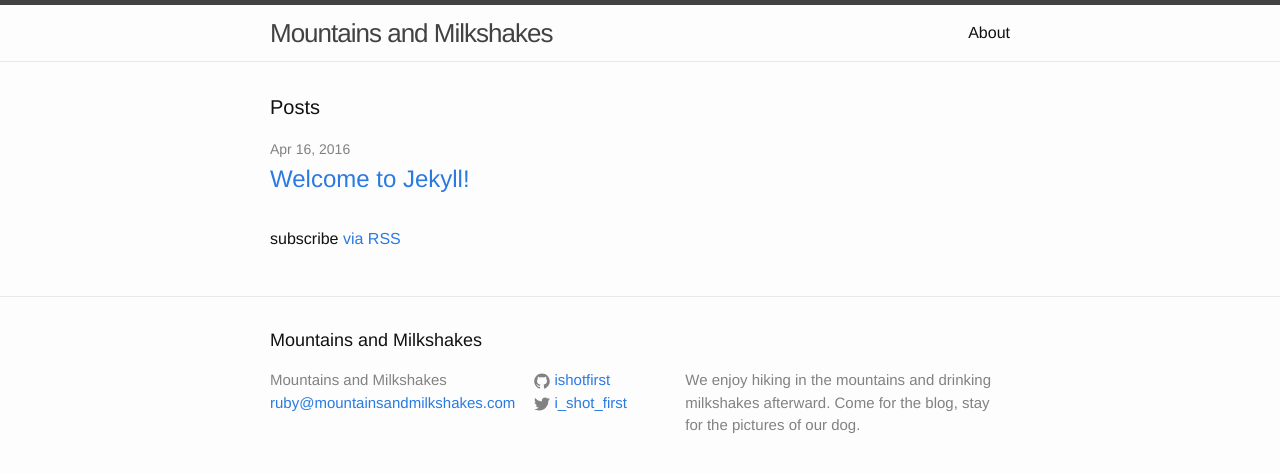
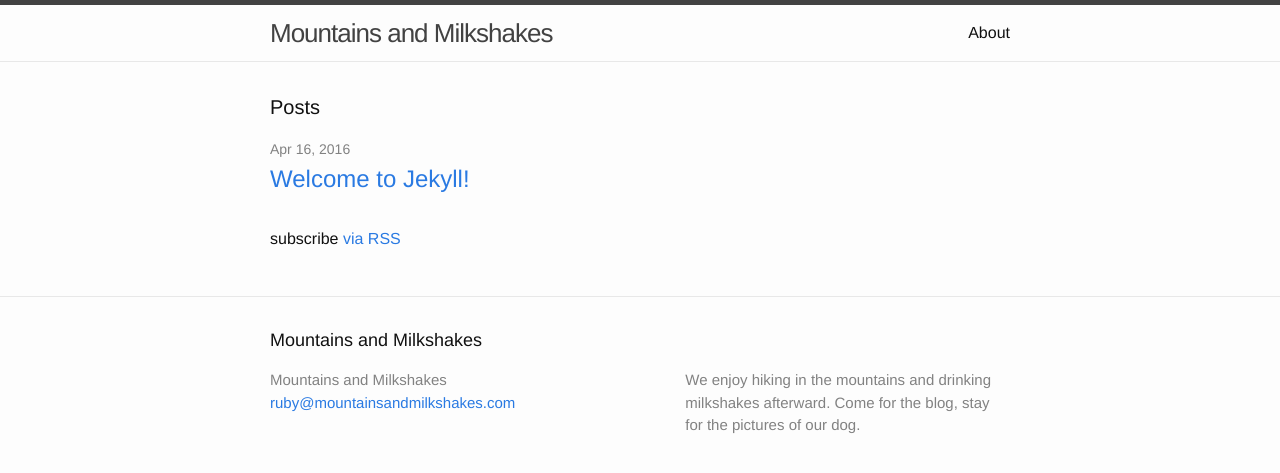
Before and after one commit to ishotfirst/mountainsandmilkshakes, a Jekyll site: the page built from index.html, in a window 1280 px wide. Shown: the top 473 px of the page. Built offline with Jekyll 4.4.1, drawn with Linux system fonts in a browser that asks for light colours.

Commit message:
Drafts and stuff

```diff
--- a/_config.yml
+++ b/_config.yml
@@ -13,8 +13,7 @@ description: > # this means to ignore newlines until "baseurl:"
   Come for the blog, stay for the pictures of our dog.
 baseurl: "/mountainsandmilkshakes" # the subpath of your site, e.g. /blog
 url: "http://www.jasonlemoine.com" # the base hostname & protocol for your site
-twitter_username: i_shot_first
-github_username:  ishotfirst
+# twitter_username: i_shot_first
 
 # Build settings
 markdown: kramdown
```
